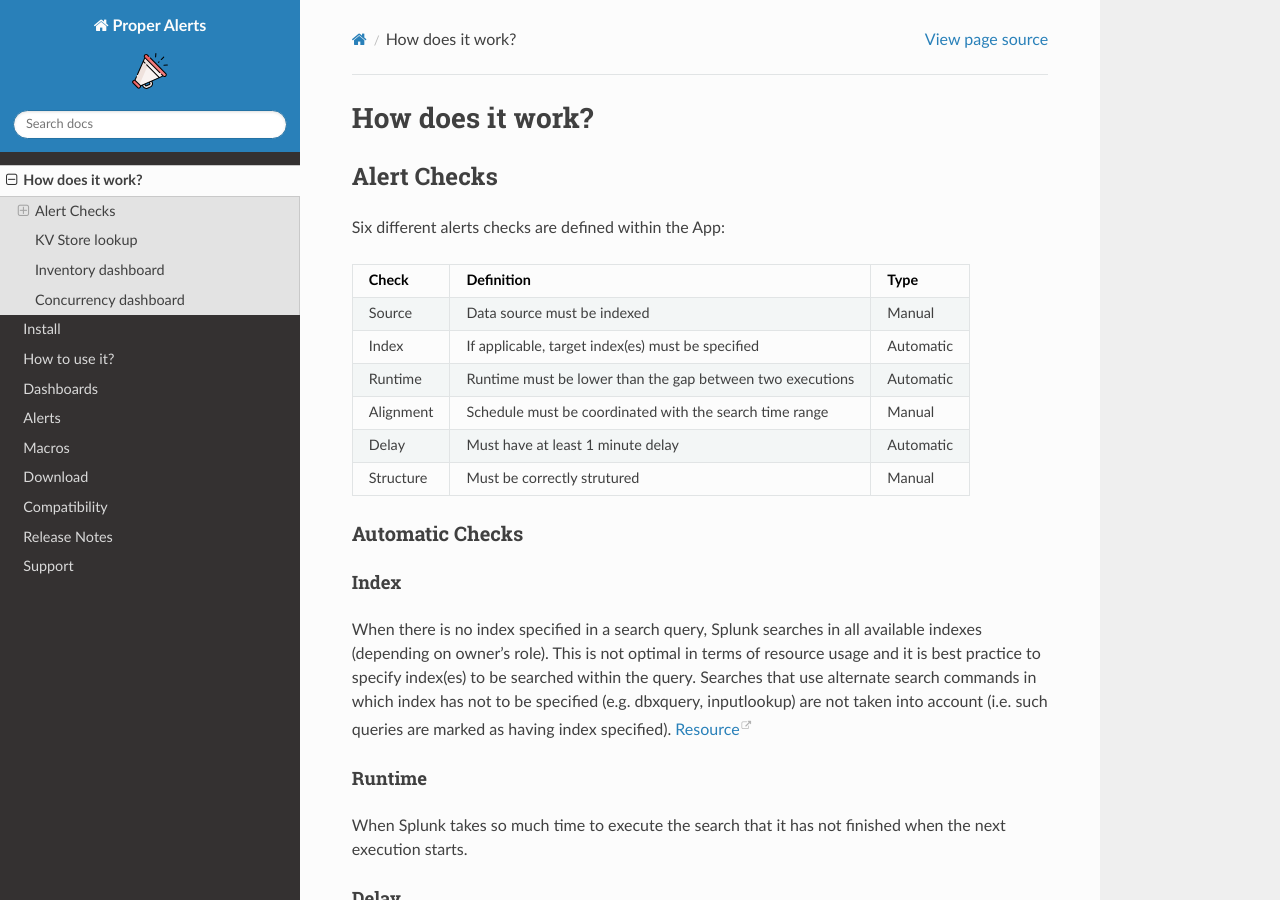
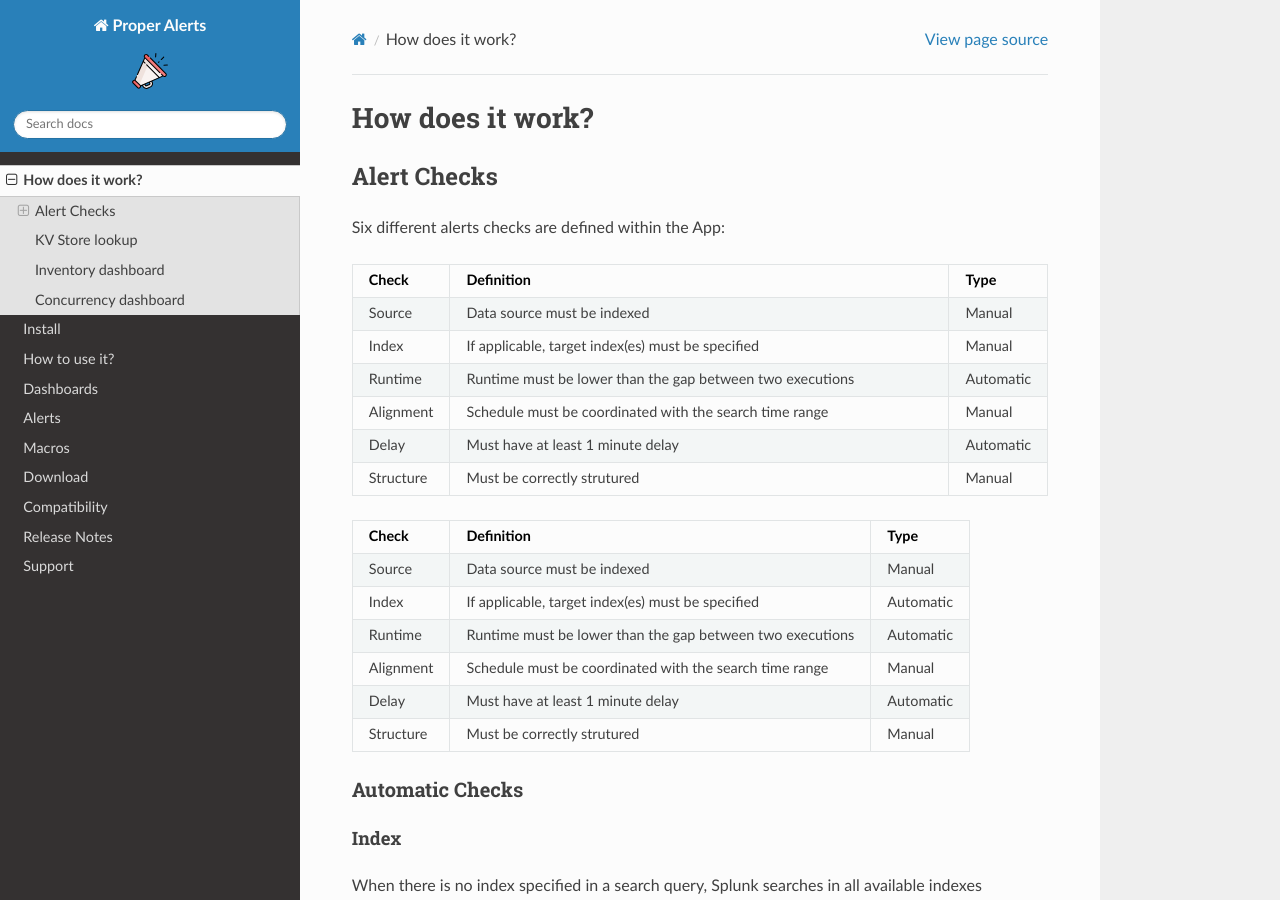
Before and after one commit to a-l-h/splunk-app-proper-alerts, a Sphinx documentation site: the page built from doc/overview.rst, in a window 1280 px wide and 900 px high. Built offline with Sphinx 7.4.7 and the Read the Docs theme 2.0.0, drawn with Linux system fonts in a browser that asks for light colours; pages that are not in the unit, such as notebooks, are missing from menus.

Commit message:
Update overview.rst

```diff
--- a/doc/overview.rst
+++ b/doc/overview.rst
@@ -5,6 +5,32 @@ Alert Checks
 ############
 
 Six different alerts checks are defined within the App:
+
+.. list-table::
+   :widths: 10 80 10
+   :header-rows: 1
+
+   * - Check
+     - Definition
+     - Type
+   * - Source
+     - Data source must be indexed
+     - Manual
+   * - Index
+     - If applicable, target index(es) must be specified
+     - Manual
+   * - Runtime
+     - Runtime must be lower than the gap between two executions
+     - Automatic
+   * - Alignment
+     - Schedule must be coordinated with the search time range
+     - Manual
+   * - Delay
+     - Must have at least 1 minute delay
+     - Automatic
+   * - Structure
+     - Must be correctly strutured
+     - Manual
 
 +-------------+-----------------------------------------------------------+-----------+
 | Check       | Definition                                                | Type      |
```
